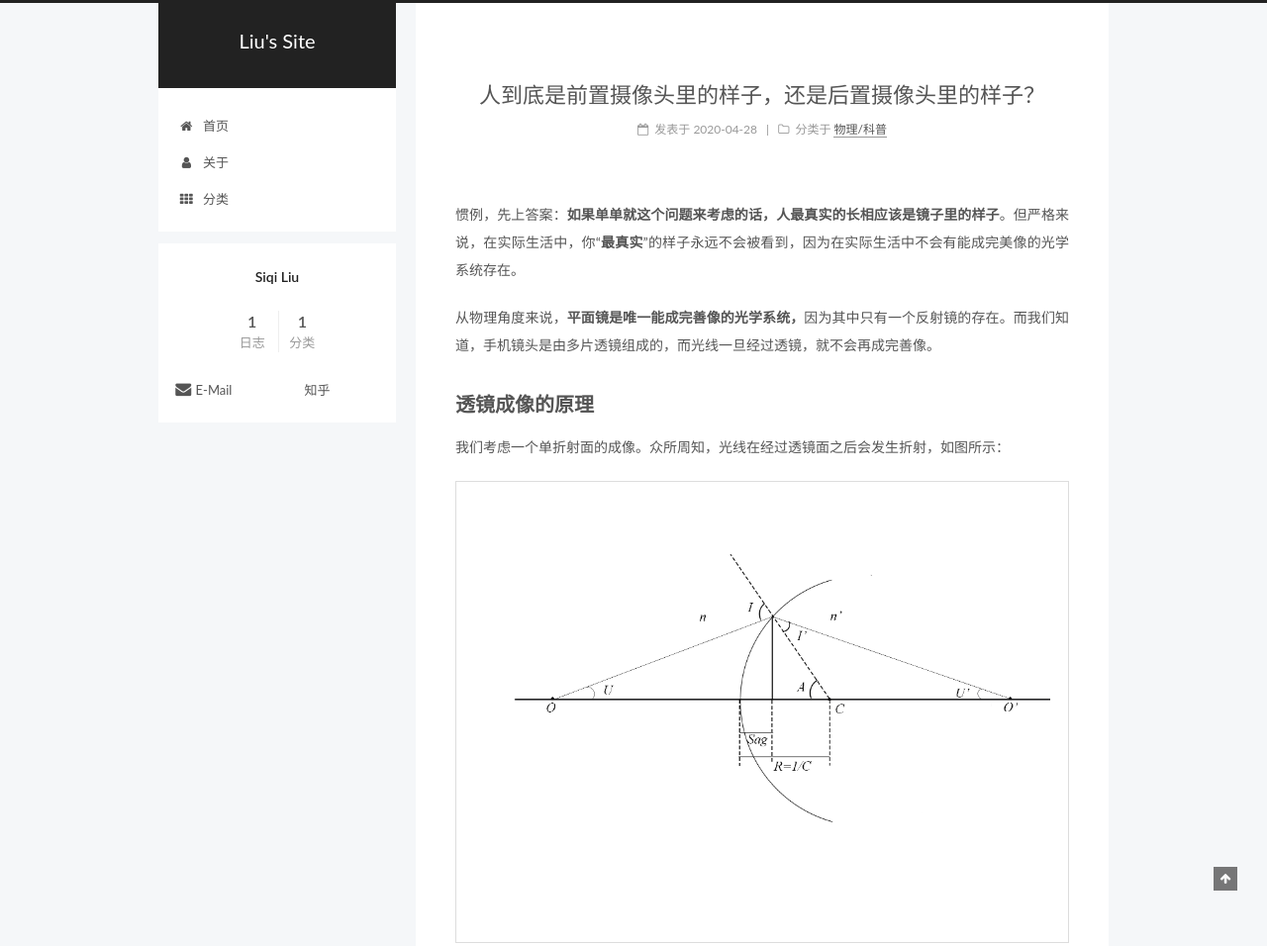
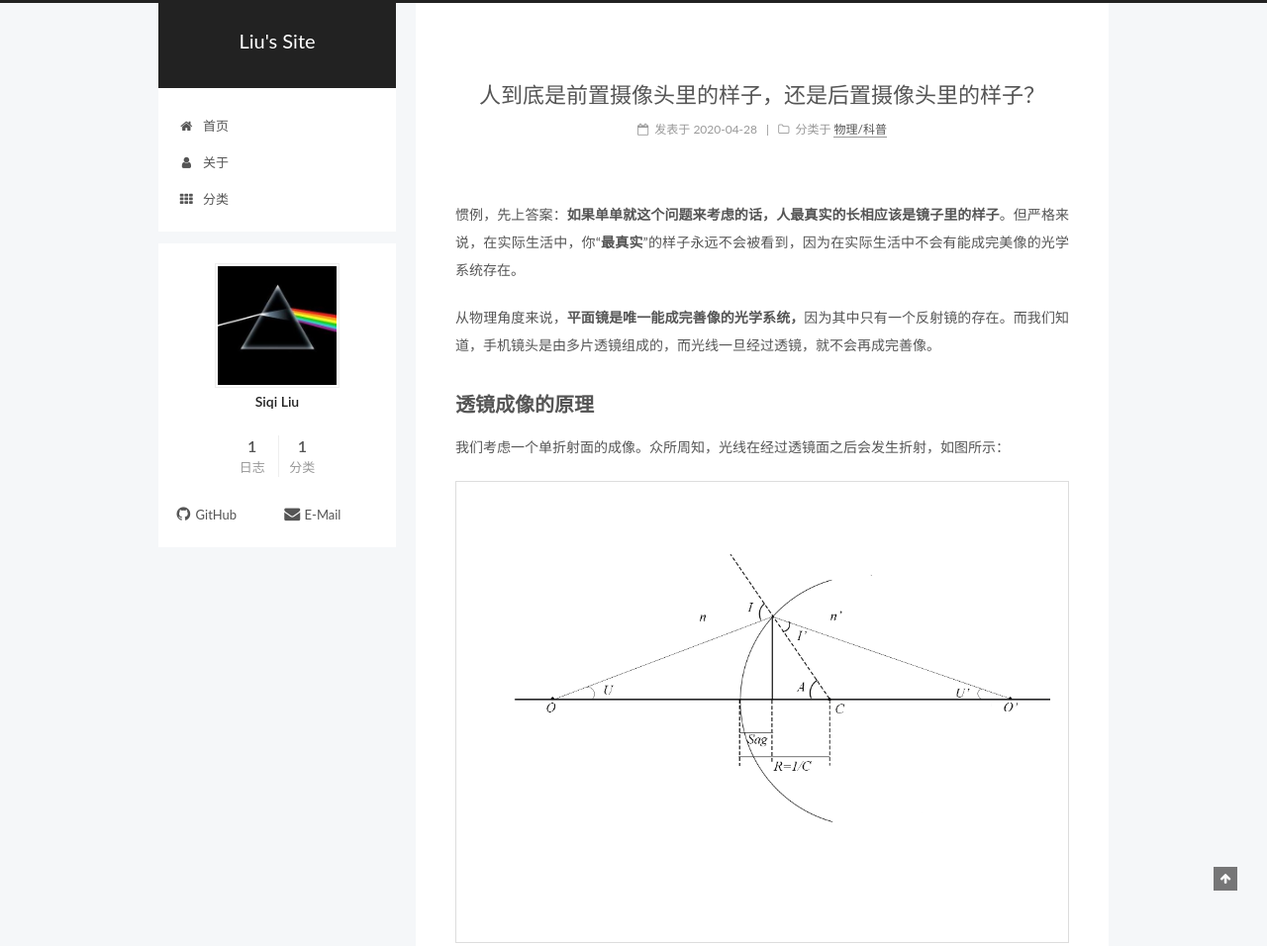
Before and after one commit to liuoei/liuoei.github.io, a plain HTML site: page index.html in a window 1280 px wide. Shown: the top 956 px of the page at 99% size. Drawn offline with Linux system fonts and the light colour scheme.

Commit message:
Site updated: 2020-04-28 17:50:14

```diff
--- a/index.html
+++ b/index.html
@@ -243,7 +243,7 @@
     <span hidden itemprop="author" itemscope itemtype="http://schema.org/Person">
       <meta itemprop="name" content="Siqi Liu">
       <meta itemprop="description" content="">
-      <meta itemprop="image" content="/images/avatar.gif">
+      <meta itemprop="image" content="/uploads/up.jpg">
     </span>
 
     <span hidden itemprop="publisher" itemscope itemtype="http://schema.org/Organization">
@@ -405,6 +405,10 @@
         <div class="site-overview">
           <div class="site-author motion-element" itemprop="author" itemscope itemtype="http://schema.org/Person">
 
+              <img class="site-author-image" itemprop="image"
+                src="/uploads/up.jpg"
+                alt="Siqi Liu" />
+
               <p class="site-author-name" itemprop="name">Siqi Liu</p>
               <p class="site-description motion-element" itemprop="description"></p>
           </div>
@@ -443,15 +447,15 @@
             <div class="links-of-author motion-element">
 
                   <span class="links-of-author-item">
+                    <a href="https://github.com/gabrieliu" target="_blank" title="GitHub">
+
+                        <i class="fa fa-fw fa-github"></i>GitHub</a>
+                  </span>
+
+                  <span class="links-of-author-item">
                     <a href="mailto:cnrglsq@hust.edu.cn" target="_blank" title="E-Mail">
 
                         <i class="fa fa-fw fa-envelope"></i>E-Mail</a>
-                  </span>
-
-                  <span class="links-of-author-item">
-                    <a href="https://www.zhihu.com/people/he-he-da-91-7" target="_blank" title="知乎">
-
-                        <i class="fa fa-fw fa-zhihu"></i>知乎</a>
                   </span>
 
             </div>
```
Also changed, not shown: 2020/04/28/passage1-1/index.html (+11 -7 lines), about/index.html (+10 -6 lines), archives/2020/04/index.html (+10 -6 lines), archives/2020/index.html (+10 -6 lines), archives/index.html (+10 -6 lines), categories/index.html (+10 -6 lines), categories/物理-科普/index.html (+10 -6 lines), uploads/up.jpg (added).
